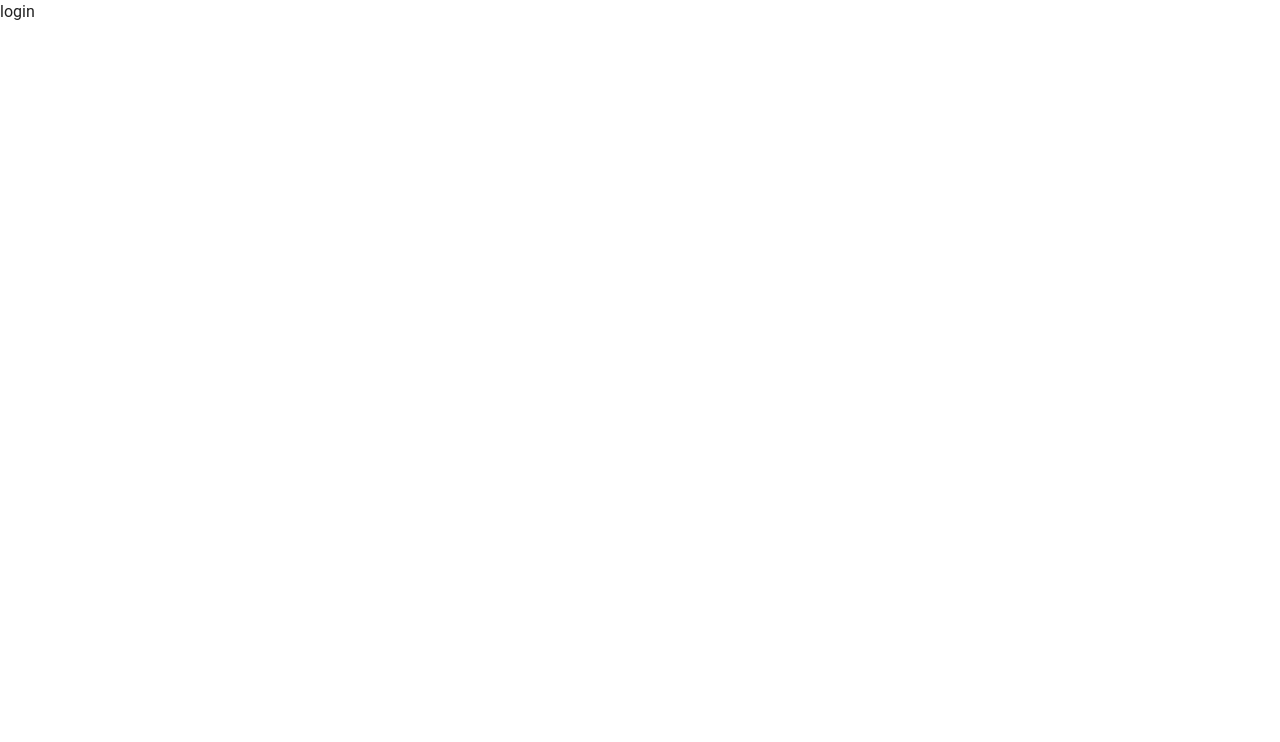
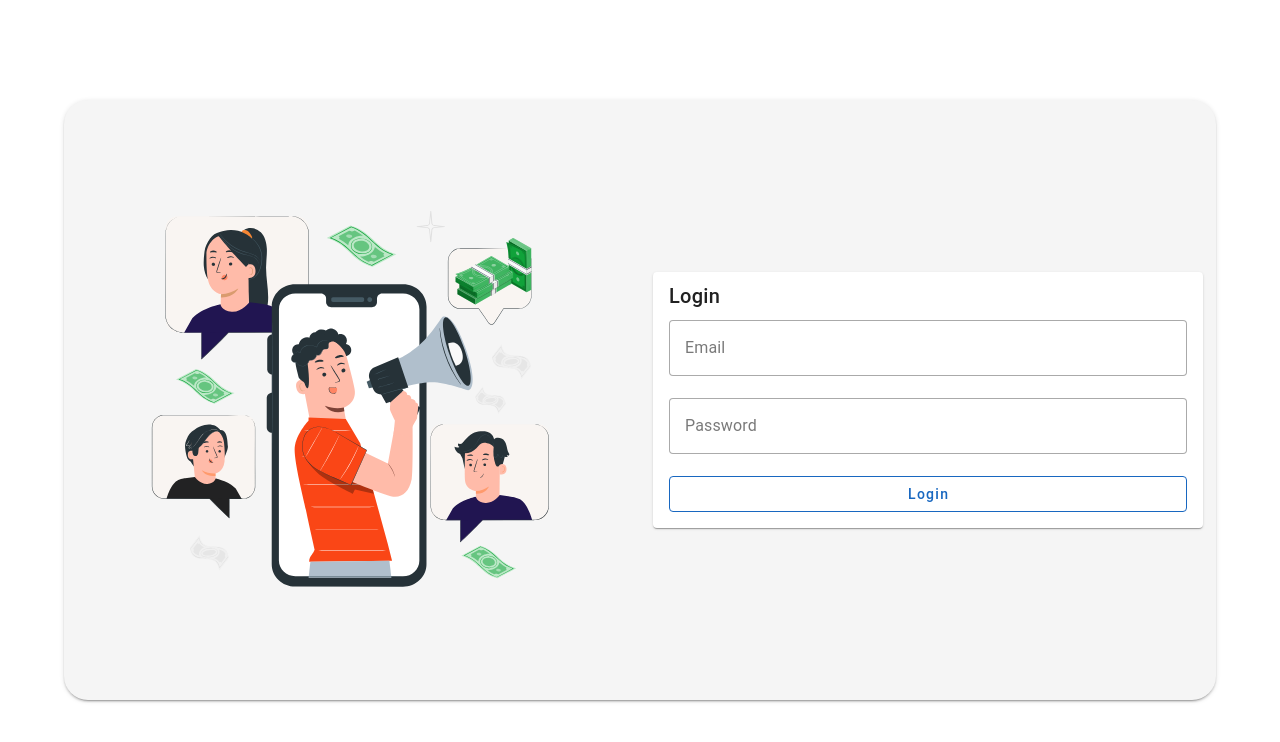
Before and after one commit to Ganeshkumar2911/doc_manager, a Vue app: page /login in a window 1280 px wide. Shown: the top 742 px of the page. Built offline with nearby package versions, Linux system fonts and the light colour scheme; a small style sheet from the web is missing.

Commit message:
feat: design login page interface

```diff
--- a/src/pages/auth/login.vue
+++ b/src/pages/auth/login.vue
@@ -1,3 +1,33 @@
 <template>
-    <div>login</div>
-</template>
+    <div class="d-flex justify-center align-center" style="height: 100vh;">
+        <v-row class="h-75 mx-16 rounded-xl elevation-2" style="background-color: #f5f5f5;">
+            <v-col cols="6" class="d-flex justify-center align-center">
+                <v-img src="@/assets/loginImg.svg" height="75%" width="80%"></v-img>
+            </v-col>
+            <v-col col="6" class="d-flex justify-center align-center">
+                <v-card width="550">
+                    <v-card-title>Login</v-card-title>
+                    <v-card-text class="py-0">
+                        <v-form>
+                            <v-text-field variant="outlined" label="Email" v-model="email" />
+                            <v-text-field variant="outlined" label="Password" v-model="password" />
+                        </v-form>
+                    </v-card-text>
+                    <v-card-actions class="pa-4 pt-0">
+                        <v-btn class="w-100 text-capitalize" color="primary" variant="outlined">Login</v-btn>
+                    </v-card-actions>
+                </v-card>
+            </v-col>
+        </v-row>
+    </div>
+    </template>
+    <script>
+        export default {
+            data() {
+                return {
+                    email: '',
+                    password: '',
+                }
+            }
+        }
+    </script>
```
Also changed, not shown: src/assets/loginImg.svg (added).
